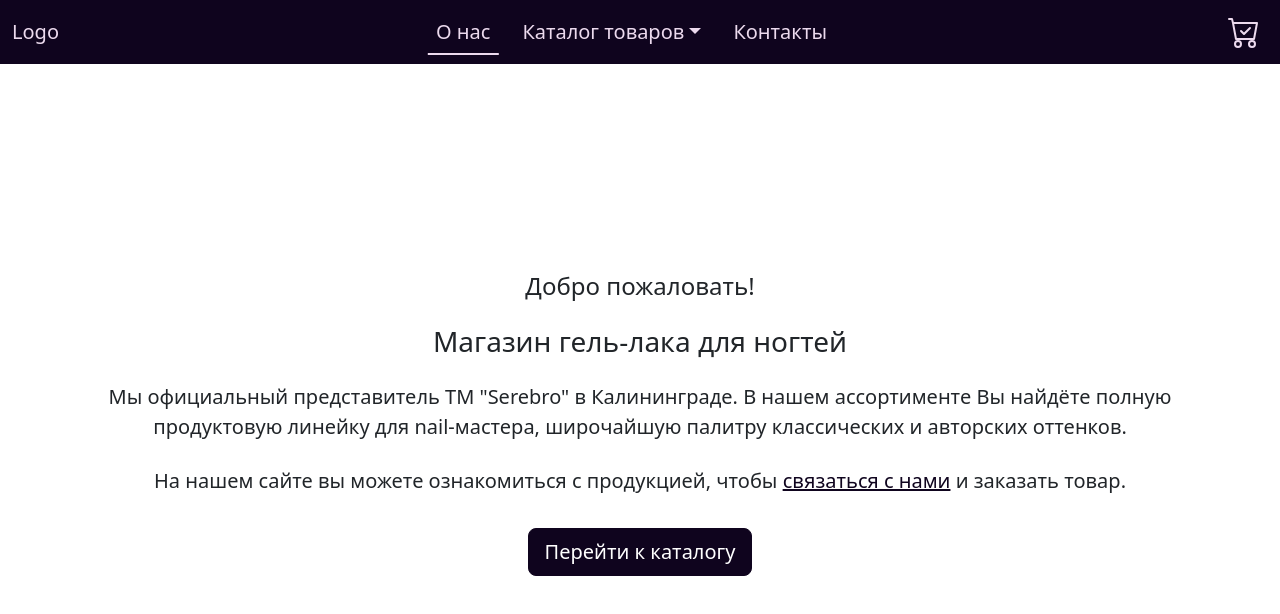
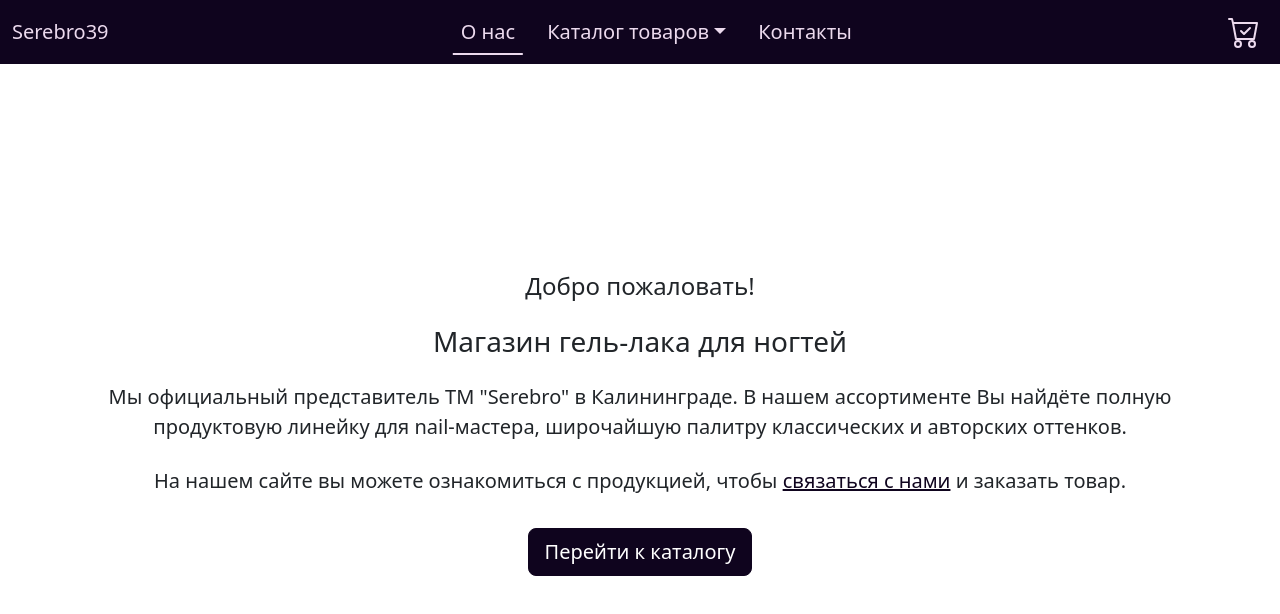
Before and after one commit to blank-evgeniy/nail-polish-store, a React (Vite) app: page /categories/1 in a window 1280 px wide. Shown: the top 614 px of the page. Built offline with nearby package versions, Linux system fonts and the light colour scheme; no server answers; the database is empty.

Commit message:
Demo 1.0

```diff
--- a/index.html
+++ b/index.html
@@ -2,17 +2,17 @@
 <html lang="ru">
     <head>
         <meta charset="UTF-8" />
-        <link rel="icon" type="image/svg+xml" href="/vite.svg" />
+        <link rel="icon" type="image/svg+xml" href="/logo.jpg" />
         <meta name="viewport" content="width=device-width, initial-scale=1.0" />
         <title>Serebro-39 - магазин гель-лака</title>
-        <meta
+        <!-- <meta
             name="description"
             content="Сайт-католог магазина лака для маникюра и педикюра. Serebro 39 - официальный представитель ТМ 'Serebro' из Калининграда."
         />
         <meta
             name="Keywords"
             content="лак, гел-лак, маникюр, педикюр, магазин, каталог, Калининград"
-        />
+        /> -->
     </head>
     <body>
         <div id="root"></div>
--- a/src/components/Header.tsx
+++ b/src/components/Header.tsx
@@ -7,7 +7,7 @@ const Header = () => {
             <nav className="navbar bg-secondary navbar-expand-lg">
                 <div className="container-fluid">
                     <Link className="navbar-brand me-auto" to="/">
-                        Logo
+                        Serebro39
                     </Link>
                     <div
                         className="offcanvas bg-secondary offcanvas-end"
--- a/src/components/ModalProductInfo.tsx
+++ b/src/components/ModalProductInfo.tsx
@@ -1,7 +1,6 @@
 import React from 'react';
 import ProductData from '../types/ProductData';
 import ToCartButton from './ToCartButton';
-import { Link } from 'react-router-dom';
 
 interface ModalProductInfoproductData {
     productData: ProductData | null;
@@ -70,12 +69,12 @@ const ModalProductInfo: React.FC<ModalProductInfoproductData> = ({
                                         <p className="card-text fw-semibold fs-6">
                                             нет в наличии
                                         </p>
-                                        <Link
-                                            to="/contacts"
+                                        <a
+                                            href="/#/contacts"
                                             className="link-secondary"
                                         >
                                             свяжитесь с нами, чтобы заказать
-                                        </Link>{' '}
+                                        </a>{' '}
                                     </>
                                 )}
                             </div>
--- a/src/components/NavLinks.tsx
+++ b/src/components/NavLinks.tsx
@@ -15,8 +15,8 @@ const NavLinks = () => {
                 <Link
                     className={
                         currentUrl === '/'
-                            ? 'nav-link mx-lg-2 active'
-                            : 'nav-link mx-lg-2'
+                            ? 'nav-link fw-normal mx-lg-2 active'
+                            : 'nav-link fw-normal mx-lg-2'
                     }
                     to="/"
                     data-bs-dismiss="offcanvas"
@@ -28,7 +28,7 @@ const NavLinks = () => {
 
             <li className="nav-item dropdown">
                 <a
-                    className="nav-link link-primary dropdown-toggle mx-lg-2"
+                    className="nav-link link-primary fw-normal dropdown-toggle mx-lg-2"
                     role="button"
                     data-bs-toggle="dropdown"
                     aria-expanded="false"
@@ -57,8 +57,8 @@ const NavLinks = () => {
                 <Link
                     className={
                         currentUrl === '/contacts'
-                            ? 'nav-link mx-lg-2 active'
-                            : 'nav-link mx-lg-2'
+                            ? 'nav-link fw-normal mx-lg-2 active'
+                            : 'nav-link fw-normal mx-lg-2'
                     }
                     to="/contacts"
                     data-bs-dismiss="offcanvas"
--- a/src/pages/Home.tsx
+++ b/src/pages/Home.tsx
@@ -6,7 +6,7 @@ const Home = () => {
     return (
         <div
             style={{ minHeight: 'calc(100vh - 80px)' }}
-            className="container-lg d-flex flex-column align-items-center justify-content-center py-5"
+            className="container-lg d-flex flex-column align-items-center justify-content-center py-1"
         >
             <h2 className="fs-4">Добро пожаловать!</h2>
             <h1 className="fs-3 my-3 text-center">
```
Also changed, not shown: public/logo.jpg (added).
